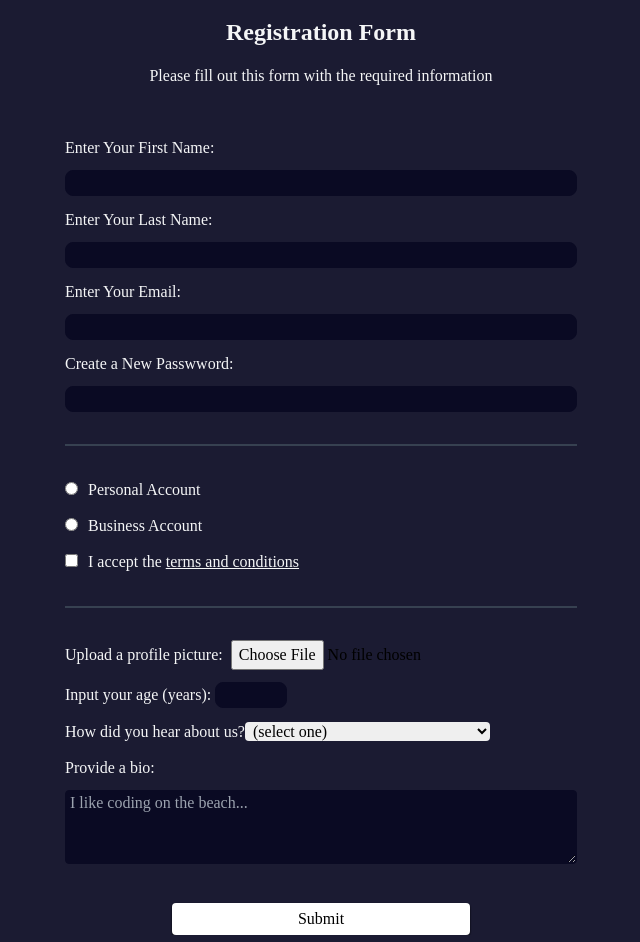
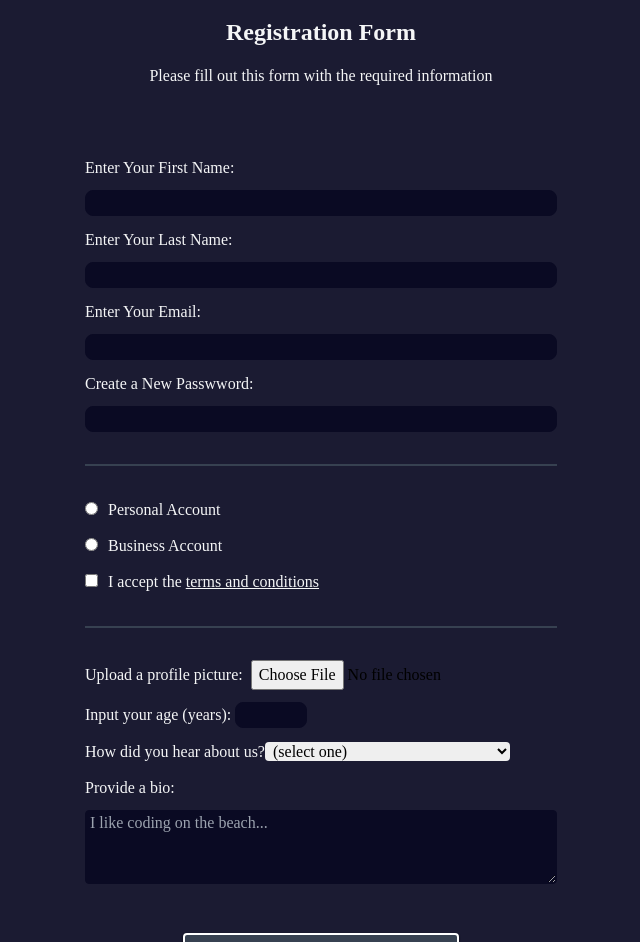
Before and after one commit to obedNuertey1/tailwindcss-registration-form, a React (Vite) app: page / in a window 1280 px wide. Shown: the top 942 px of the page, without its empty margins (319-959 px from the left). Built offline with nearby package versions, Linux system fonts and the light colour scheme.

Commit message:
update: updated button element

```diff
--- a/src/App.tsx
+++ b/src/App.tsx
@@ -10,7 +10,7 @@ const App = ():JSX.Element => {
   return (
     <>
       <FormDescriptComponent />
-      <form className="mt-0 mb-0 mr-auto ml-auto max-w-lg min-w-min w-7/12" action="#" method="post">
+      <form className="mt-0 mb-0 mr-auto ml-auto max-w-lg min-w-min w-7/12 p-5" action="#" method="post">
         <fieldset className="pt-5 pb-5 border-b-2 border-b-gray-700">
           <CredentialsComponent />
         </fieldset>
--- a/src/components/SubmitButtonComponent.tsx
+++ b/src/components/SubmitButtonComponent.tsx
@@ -1,7 +1,7 @@
 export default ():JSX.Element => {
     return (
         <>
-            <input className="bg-white block w-7/12 m-0 mx-auto text-black p-1 text-center  rounded hover:cursor-pointer shadow-black shadow-sm hover:shadow-none hover:border-solid hover:border-2 hover:border-white hover:bg-custom-bg hover:text-white" type="submit" value="Submit" />
+            <input className="bg-gray-700 block w-7/12 my-2.5 mx-auto text-white p-1 text-center border-white border-solid border-2 rounded hover:cursor-pointer shadow-black shadow-sm hover:shadow-none hover:border-solid hover:border-2 hover:border-gray-700 hover:bg-white hover:text-main-bg" type="submit" value="Submit" />
         </>
     );
 };
```
